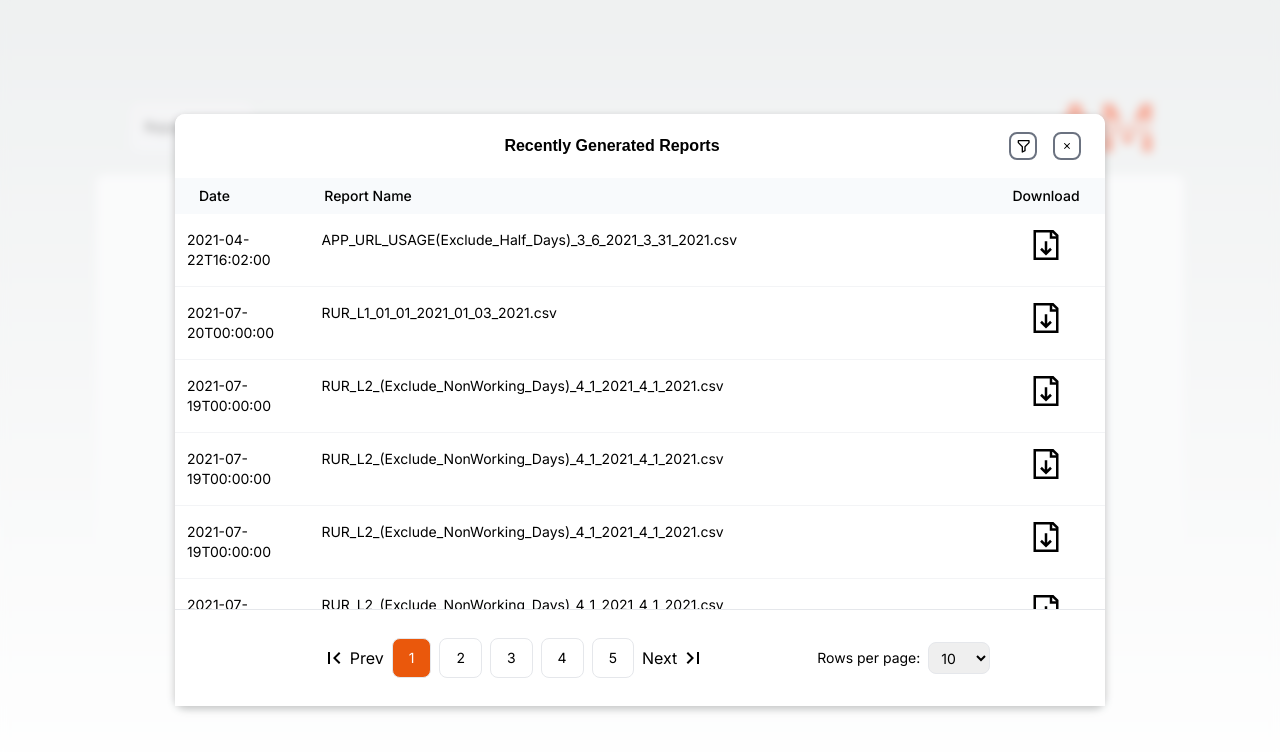
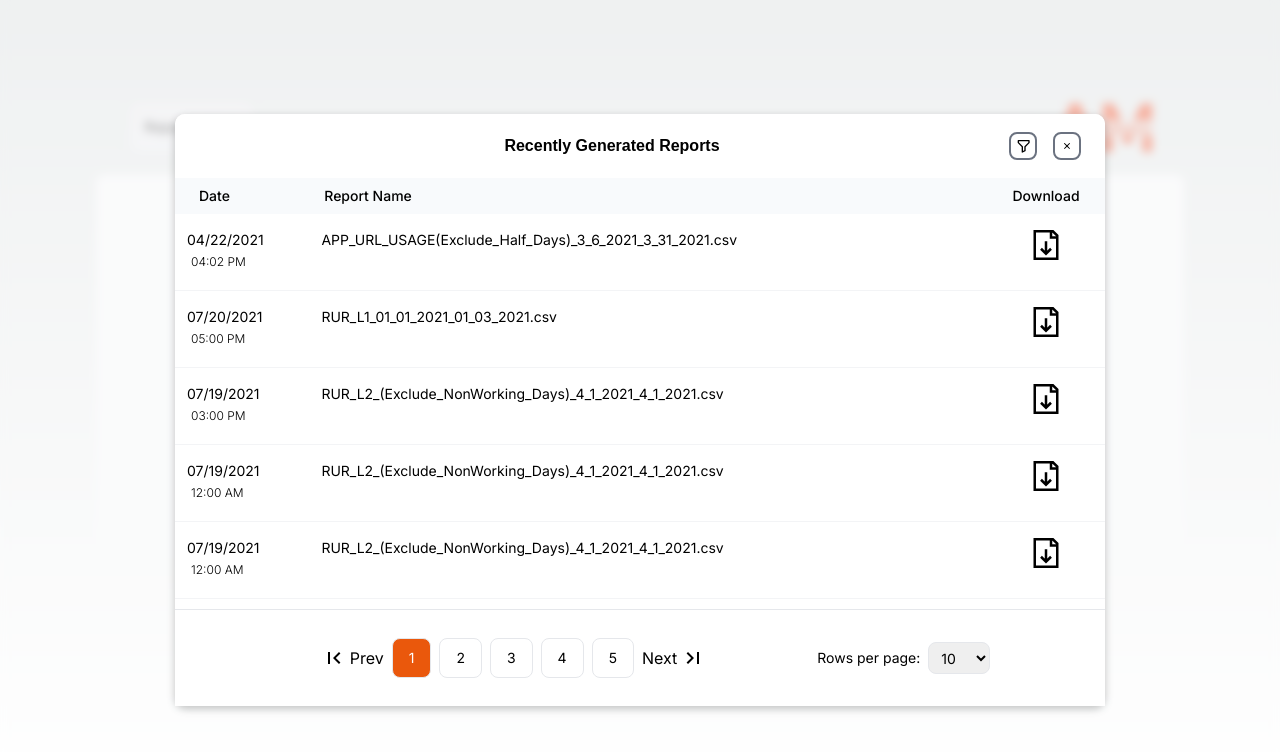
Before and after one commit to AbbasMahdavi021/Report-List, a Next.js app: page / in a window 1280 px wide. Both pictures are taken after a click on the button "View Latest Reports". Shown: the top 752 px of the page. Built offline with nearby package versions, Linux system fonts and the light colour scheme.

Commit message:
Display date and time properly, added better dummyData

```diff
--- a/src/components/reports/ReportCard.jsx
+++ b/src/components/reports/ReportCard.jsx
@@ -1,12 +1,25 @@
 import { GrDocumentDownload } from "react-icons/gr";
 
 const ReportCard = ({ date, reportName, index }) => {
+  const formattedDate = new Date(date).toLocaleDateString("en-US", {
+    month: "2-digit",
+    day: "2-digit",
+    year: "numeric",
+  });
+  const formattedTime = new Date(date).toLocaleTimeString("en-US", {
+    hour: "2-digit",
+    minute: "2-digit",
+  });
+
   return (
     <div
       key={index}
       className="flex flex-row text-sm p-2 py-4 border-b border-gray-100"
     >
-      <div className="mx-1 w-32">{date}</div>
+      <div className="mx-1 w-32">
+        {formattedDate}
+        <div className="text-xs m-1 font-light">{formattedTime}</div>
+      </div>
       <div className=" w-3/4 overflow-hidden">
         <div className="mx-1  truncate">{reportName}</div>
       </div>
--- a/src/constants/dummyReports.js
+++ b/src/constants/dummyReports.js
@@ -4,11 +4,11 @@ const dummyData = [
     reportName: "APP_URL_USAGE(Exclude_Half_Days)_3_6_2021_3_31_2021.csv",
   },
   {
-    datetime: "2021-07-20T00:00:00",
+    datetime: "2021-07-20T17:00:00",
     reportName: "RUR_L1_01_01_2021_01_03_2021.csv",
   },
   {
-    datetime: "2021-07-19T00:00:00",
+    datetime: "2021-07-19T15:00:00",
     reportName: "RUR_L2_(Exclude_NonWorking_Days)_4_1_2021_4_1_2021.csv",
   },
   {
```
